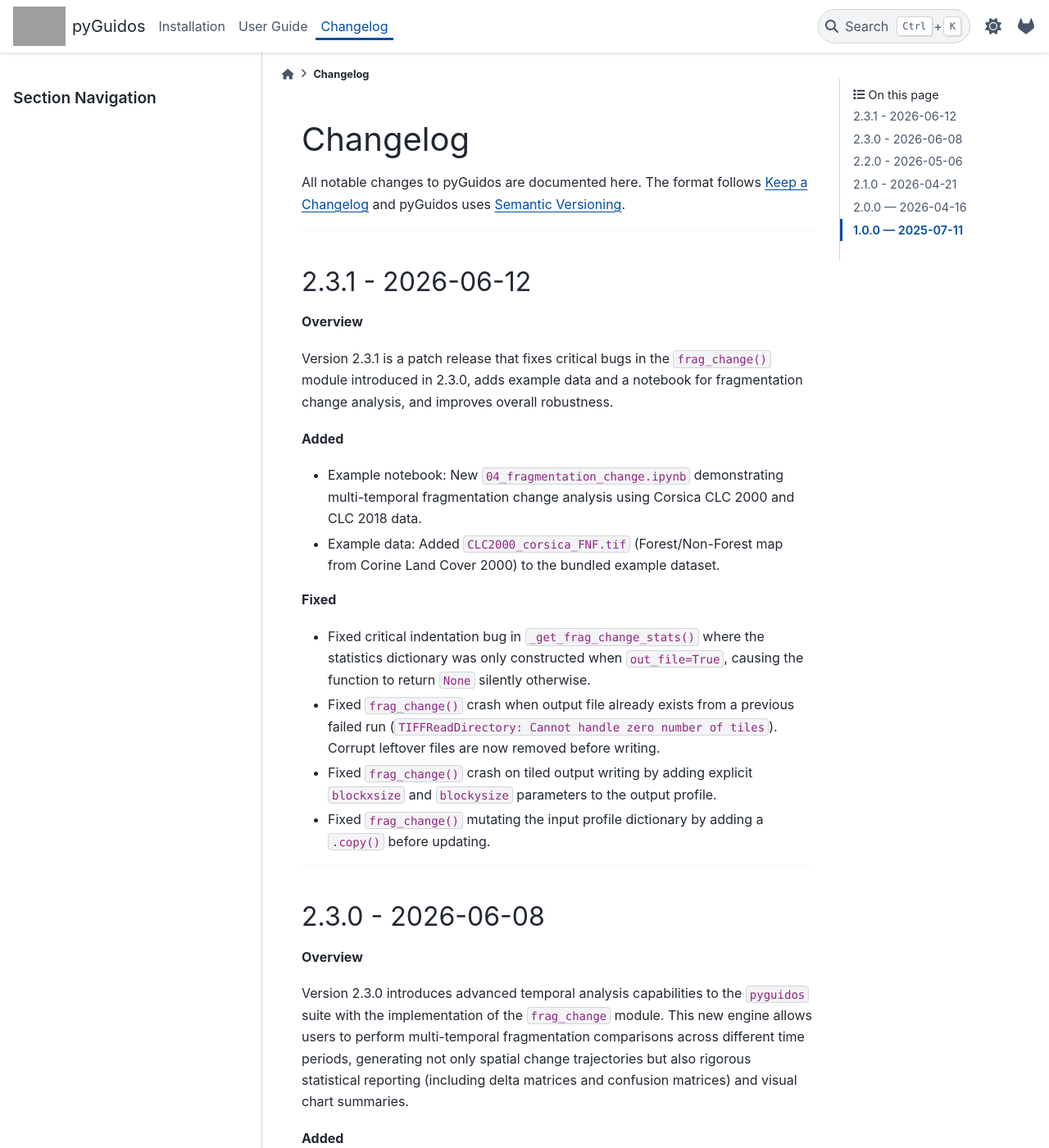
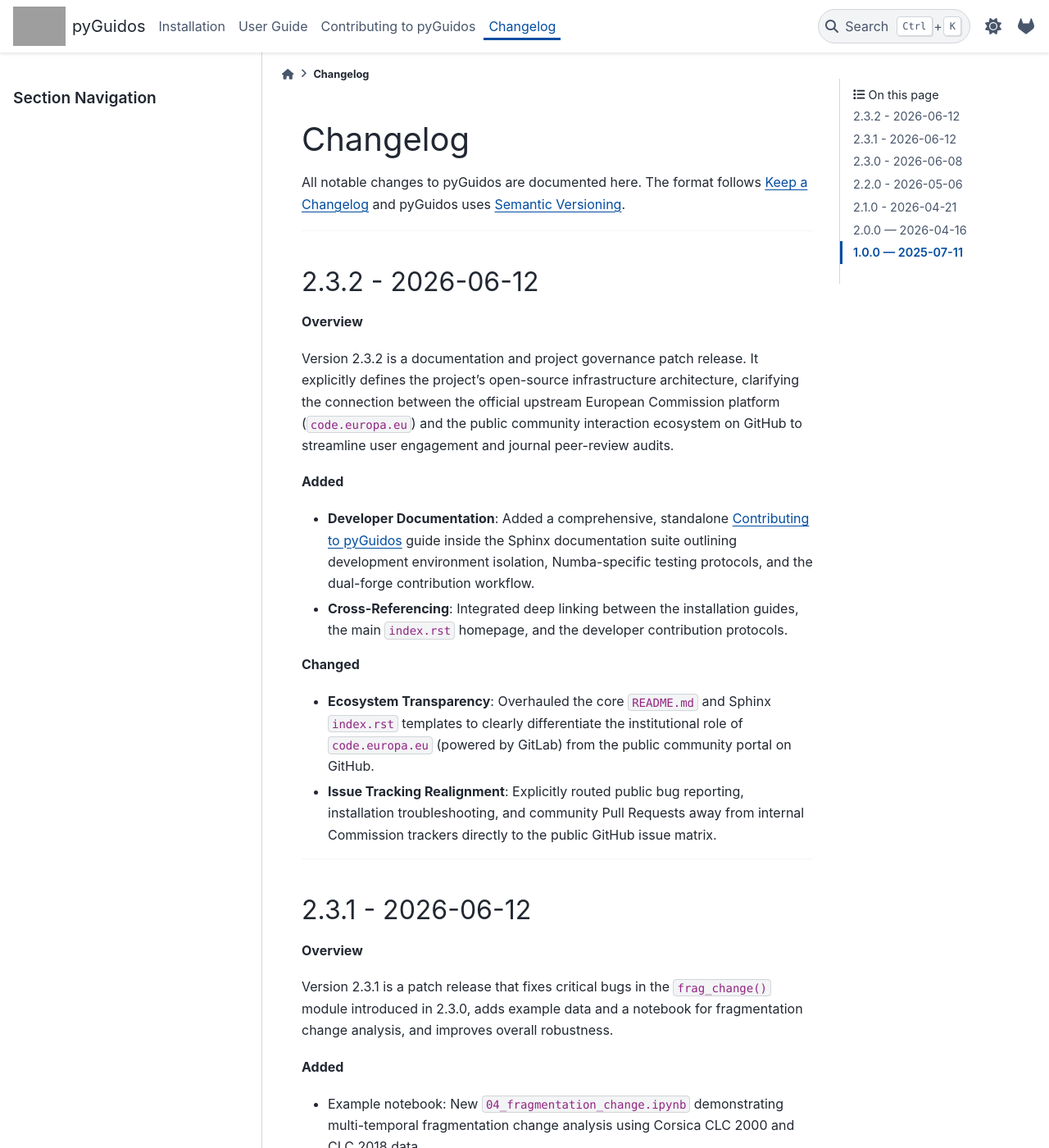
Before and after one commit to nonpenso/pyguidos, a Sphinx documentation site: the page built from docs/changelog.rst, in a window 1280 px wide and 1400 px high. Shown: the whole window at 82% size. Built offline with Sphinx 7.4.7 and the PyData theme 0.15.4, drawn with Linux system fonts in a browser that asks for light colours; some of the changed text lies outside the part shown; grey boxes are pictures that could not be loaded.

Commit message:
update readme/docs with github

```diff
--- a/docs/changelog.rst
+++ b/docs/changelog.rst
@@ -4,6 +4,28 @@ Changelog
 All notable changes to pyGuidos are documented here.
 The format follows `Keep a Changelog <https://keepachangelog.com/en/1.0.0/>`_
 and pyGuidos uses `Semantic Versioning <https://semver.org/spec/v2.0.0.html>`_.
+
+
+----
+
+
+2.3.2 - 2026-06-12
+------------------
+
+**Overview**
+
+Version 2.3.2 is a documentation and project governance patch release. It explicitly defines the project's open-source infrastructure architecture, clarifying the connection between the official upstream European Commission platform (``code.europa.eu``) and the public community interaction ecosystem on GitHub to streamline user engagement and journal peer-review audits.
+
+**Added**
+
+- **Developer Documentation**: Added a comprehensive, standalone :doc:`contributing` guide inside the Sphinx documentation suite outlining development environment isolation, Numba-specific testing protocols, and the dual-forge contribution workflow.
+- **Cross-Referencing**: Integrated deep linking between the installation guides, the main ``index.rst`` homepage, and the developer contribution protocols.
+
+**Changed**
+
+- **Ecosystem Transparency**: Overhauled the core ``README.md`` and Sphinx ``index.rst`` templates to clearly differentiate the institutional role of ``code.europa.eu`` (powered by GitLab) from the public community portal on GitHub.
+- **Issue Tracking Realignment**: Explicitly routed public bug reporting, installation troubleshooting, and community Pull Requests away from internal Commission trackers directly to the public GitHub issue matrix.
+
 
 ----
 
--- a/docs/conf.py
+++ b/docs/conf.py
@@ -5,7 +5,7 @@ sys.path.insert(0, os.path.abspath('..'))
 project = "pyGuidos"
 copyright = "European Union, 2026, Giovanni Caudullo, Peter Vogt"
 author = "Giovanni Caudullo, Peter Vogt"
-release = "2.3.1"
+release = "2.3.2"
 
 extensions = [
     "sphinx.ext.autodoc",
--- a/pyguidos/__init__.py
+++ b/pyguidos/__init__.py
@@ -16,7 +16,7 @@ DATA_DIR = MODULE_ROOT / "data"
 
 
 # Package metadata
-__version__ = "2.3.1"
+__version__ = "2.3.2"
 __author__ = "Caudullo G. & Vogt P., European Commission, Joint Research Centre"
 
 # Global Numba Setup
--- a/pyproject.toml
+++ b/pyproject.toml
@@ -2,7 +2,7 @@
 
 [project]
 name = "pyguidos"
-version = "2.3.1"
+version = "2.3.2"
 authors = [
   { name="Giovanni Caudullo", email="giovanni.caudullo@ext.ec.europa.eu" },
   { name="Peter Vogt", email="peter.vogt@ec.europa.eu" },
```
Also changed, not shown: CHANGELOG.md (+14 -1 lines), README.md (+19 -20 lines), docs/contributing.rst (added, +82 -0 lines), docs/index.rst (+18 -2 lines), docs/installation.rst (+12 -4 lines).
